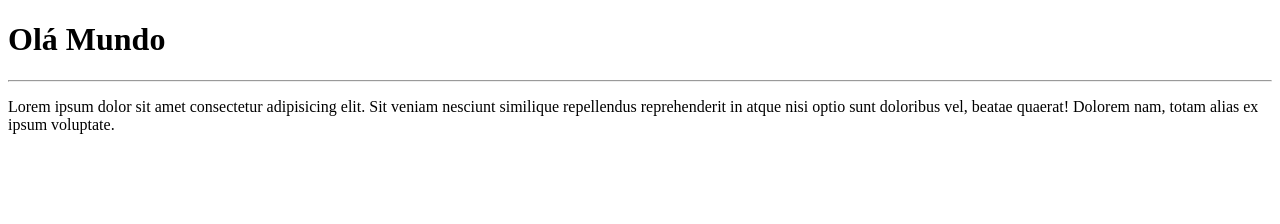
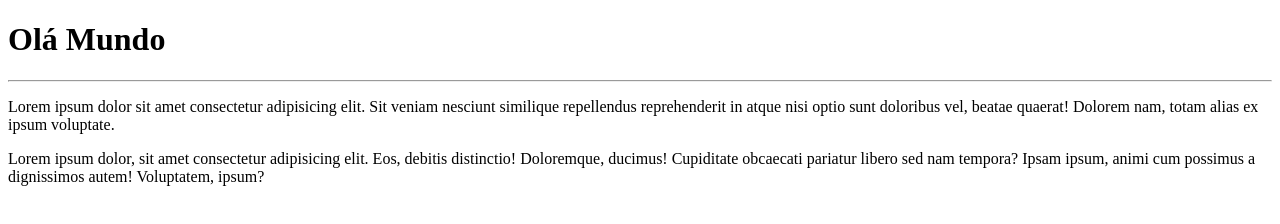
Before and after one commit to Vinicius29J/Ola-Mundo, a plain HTML site: page SiteExemplo/index.html in a window 1280 px wide. Drawn offline with Linux system fonts and the light colour scheme.

Commit message:
Adicione um parágrafo

```diff
--- a/SiteExemplo/index.html
+++ b/SiteExemplo/index.html
@@ -9,5 +9,6 @@
     <h1>Olá Mundo</h1>
     <hr>
     <p>Lorem ipsum dolor sit amet consectetur adipisicing elit. Sit veniam nesciunt similique repellendus reprehenderit in atque nisi optio sunt doloribus vel, beatae quaerat! Dolorem nam, totam alias ex ipsum voluptate.</p>
+    <p>Lorem ipsum dolor, sit amet consectetur adipisicing elit. Eos, debitis distinctio! Doloremque, ducimus! Cupiditate obcaecati pariatur libero sed nam tempora? Ipsam ipsum, animi cum possimus a dignissimos autem! Voluptatem, ipsum?</p>
 </body>
 </html>
```
